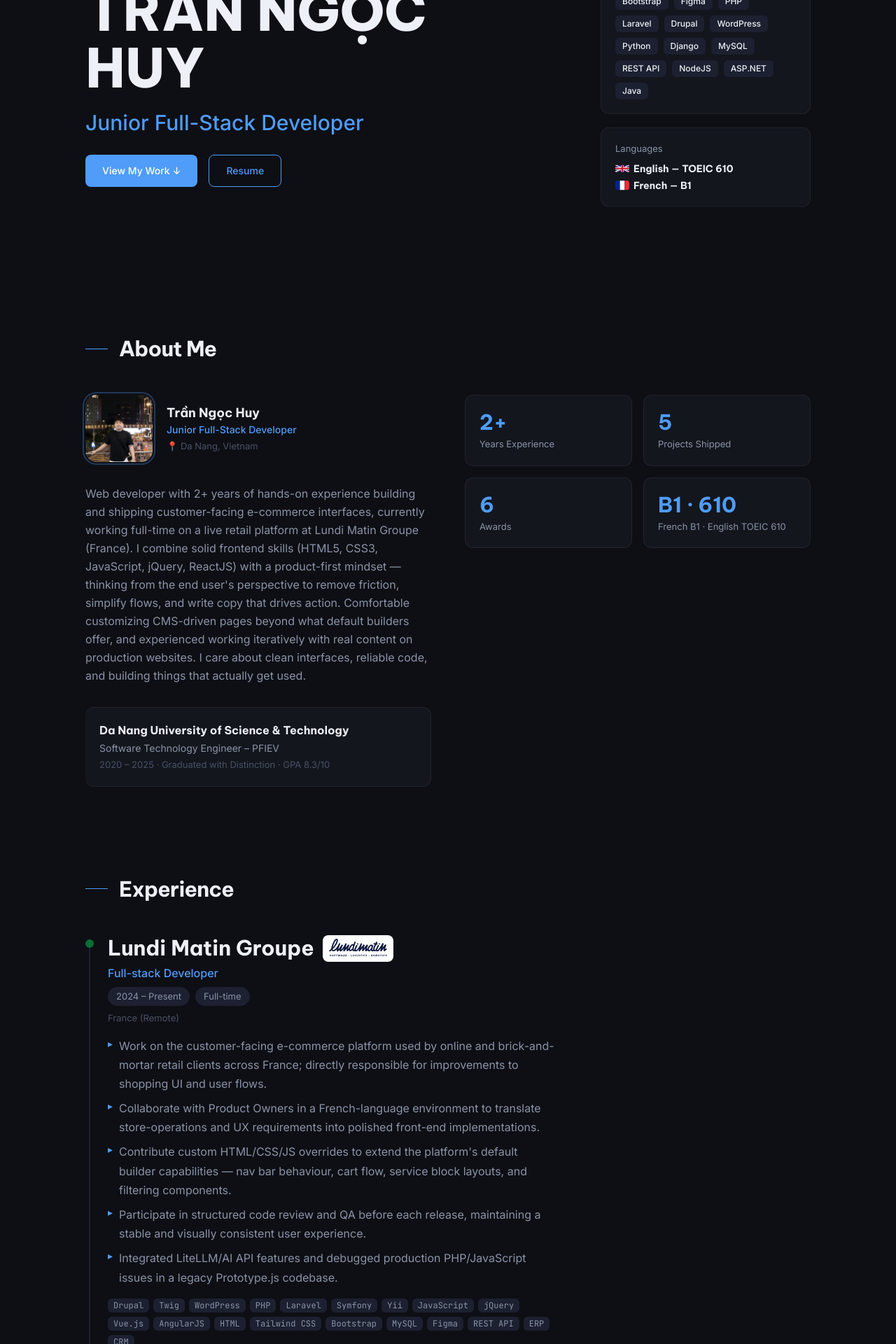
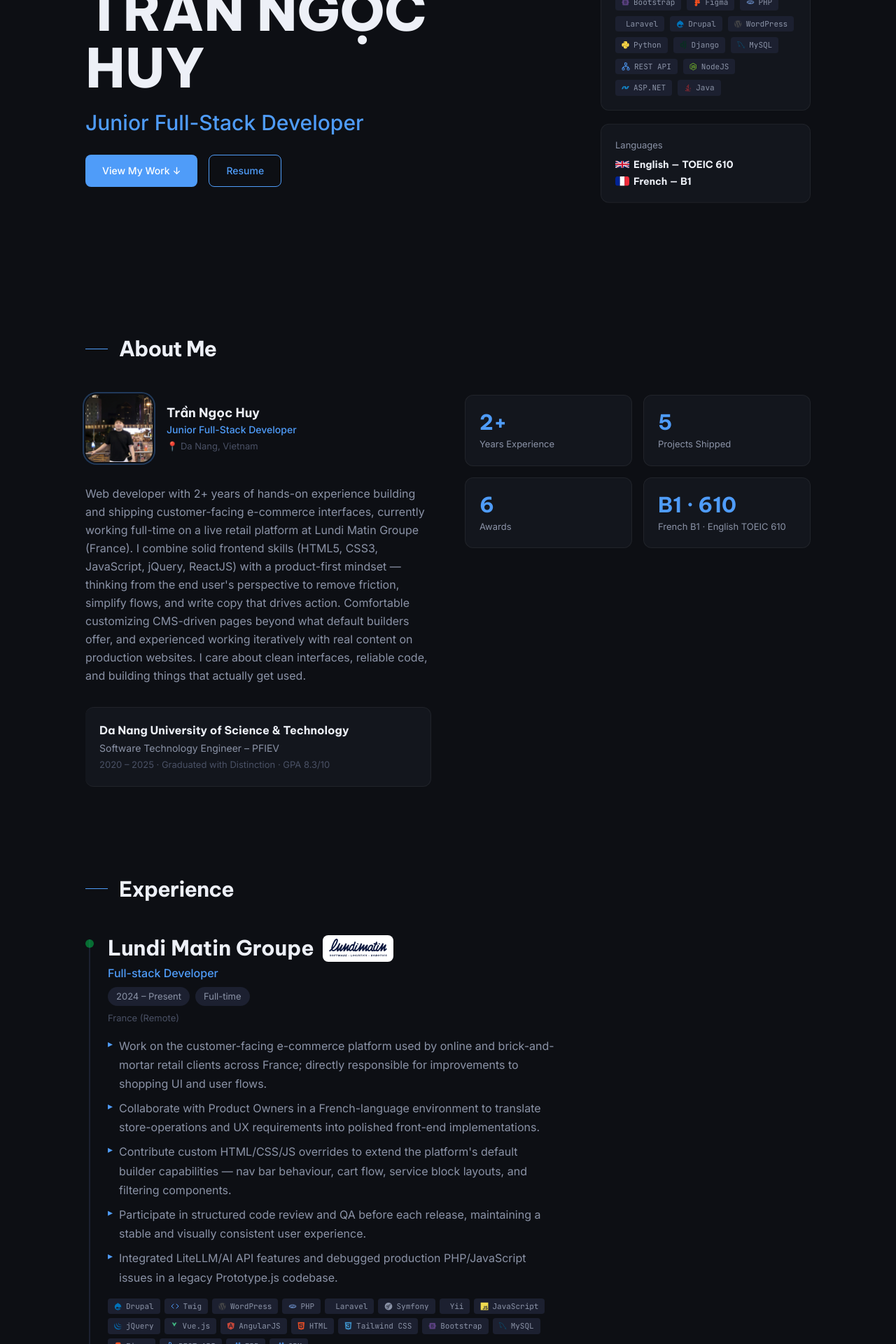
Before and after one commit to tnh4522/my-portfolio, a Next.js app: page / in a window 1280 px wide. Shown: the part 320-2240 px from the top of the page at 70% size. Built offline with nearby package versions, Linux system fonts and the light colour scheme.

Commit message:
style(ui): normalize whitespace and integrate SkillBadge imports
- Normalize whitespace across layout, Hero, DrupalCard, ProjectCard, and TimelineItem
- Add SkillBadge import to DrupalCard, ProjectCard, and Hero components

```diff
--- a/app/layout.tsx
+++ b/app/layout.tsx
@@ -58,6 +58,12 @@
       data-scroll-behavior="smooth"
       suppressHydrationWarning
     >
+      <head>
+        <link
+          rel="stylesheet"
+          href="https://cdn.jsdelivr.net/gh/devicons/devicon@latest/devicon.min.css"
+        />
+      </head>
       <body className="min-h-screen bg-bg-base text-text-primary font-body antialiased">
         <ThemeProvider>{children}</ThemeProvider>
       </body>
--- a/components/sections/Hero.tsx
+++ b/components/sections/Hero.tsx
@@ -4,6 +4,7 @@
 import Link from 'next/link';
 import Image from 'next/image';
 import { PERSONAL } from '@/lib/data';
+import SkillBadge from '@/components/ui/SkillBadge';
 
 /* ── animation presets ── */
 const fadeUp = {
@@ -58,12 +59,11 @@
     content: (
       <div className="flex flex-wrap gap-2">
         {PERSONAL.skill.map((tech) => (
-          <span
+          <SkillBadge
             key={tech}
-            className="rounded-md bg-bg-elevated px-2.5 py-1 text-xs font-medium text-text-primary"
-          >
-            {tech}
-          </span>
+            name={tech}
+            compact
+          />
         ))}
       </div>
     ),
--- a/components/ui/DrupalCard.tsx
+++ b/components/ui/DrupalCard.tsx
@@ -3,6 +3,7 @@
 import { useState } from 'react';
 import Image from 'next/image';
 import type { DrupalProject } from '@/lib/types';
+import SkillBadge from './SkillBadge';
 
 interface DrupalCardProps {
   project: DrupalProject;
@@ -83,12 +84,11 @@
         {/* Tags */}
         <div className="flex flex-wrap gap-1.5">
           {project.tags.map((tag) => (
-            <span
+            <SkillBadge
               key={tag}
-              className="px-2 py-0.5 rounded-md bg-bg-elevated text-text-muted text-xs font-mono transition-colors duration-300 group-hover:text-text-secondary"
-            >
-              {tag}
-            </span>
+              name={tag}
+              compact
+            />
           ))}
         </div>
       </div>
--- a/components/ui/ProjectCard.tsx
+++ b/components/ui/ProjectCard.tsx
@@ -1,6 +1,7 @@
 'use client';
 
 import type { Project } from '@/lib/types';
+import SkillBadge from './SkillBadge';
 
 interface ProjectCardProps {
   project: Project;
@@ -59,12 +60,11 @@
       <div className="mt-auto">
         <div className="flex flex-wrap gap-2">
           {project.tags.map((tag) => (
-            <span
+            <SkillBadge
               key={tag}
-              className="px-2.5 py-1 rounded-full bg-bg-elevated text-text-secondary text-xs font-mono"
-            >
-              {tag}
-            </span>
+              name={tag}
+              compact
+            />
           ))}
         </div>
       </div>
--- a/components/ui/SkillBadge.tsx
+++ b/components/ui/SkillBadge.tsx
@@ -1,13 +1,118 @@
 'use client';
+
+import {
+  Compass,
+  GitBranch,
+  Layers,
+  Network,
+  Key,
+  RefreshCw,
+  FileCheck,
+  Sparkles,
+  Code,
+} from 'lucide-react';
 
 interface SkillBadgeProps {
   name: string;
+  compact?: boolean;
 }
 
-export default function SkillBadge({ name }: SkillBadgeProps) {
+function getDeviconClass(name: string): string | null {
+  const normalized = name.toLowerCase();
+
+  if (normalized.includes('react')) return 'devicon-react-original colored';
+  if (normalized.includes('next.js')) return 'devicon-nextjs-plain';
+  if (normalized.includes('vue.js')) return 'devicon-vuejs-plain colored';
+  if (normalized.includes('angular')) return 'devicon-angularjs-plain colored';
+  if (normalized.includes('typescript')) return 'devicon-typescript-plain colored';
+  if (normalized.includes('vite')) return 'devicon-vite-plain colored';
+  if (normalized.includes('html')) return 'devicon-html5-plain colored';
+  if (normalized.includes('css')) return 'devicon-css3-plain colored';
+  if (normalized.includes('javascript')) return 'devicon-javascript-plain colored';
+  if (normalized.includes('jquery')) return 'devicon-jquery-plain colored';
+  if (normalized.includes('tailwind')) return 'devicon-tailwindcss-original colored';
+  if (normalized.includes('bootstrap')) return 'devicon-bootstrap-plain colored';
+  if (normalized.includes('figma')) return 'devicon-figma-plain colored';
+  if (normalized.includes('drupal')) return 'devicon-drupal-plain colored';
+  if (normalized.includes('wordpress')) return 'devicon-wordpress-plain colored';
+
+  // PHP & Frameworks
+  if (normalized.includes('laravel')) return 'devicon-laravel-original colored';
+  if (normalized.includes('symfony')) return 'devicon-symfony-original';
+  if (normalized.includes('yii')) return 'devicon-yiiframework-plain colored';
+  if (normalized.includes('php')) return 'devicon-php-plain colored';
+
+  // Java & Spring
+  if (normalized.includes('spring boot') || normalized.includes('spring')) return 'devicon-spring-plain colored';
+  if (normalized.includes('java')) return 'devicon-java-plain colored';
+
+  // Python & Django
+  if (normalized.includes('django')) return 'devicon-django-plain colored';
+  if (normalized.includes('python')) return 'devicon-python-plain colored';
+
+  // Node & Express
+  if (normalized.includes('express')) return 'devicon-express-original';
+  if (normalized.includes('nodejs') || normalized.includes('node')) return 'devicon-nodejs-plain colored';
+
+  // .NET
+  if (normalized.includes('asp.net') || normalized.includes('.net')) return 'devicon-dot-net-plain colored';
+
+  // Databases & Tools
+  if (normalized.includes('mysql')) return 'devicon-mysql-plain colored';
+  if (normalized.includes('mariadb')) return 'devicon-mariadb-plain colored';
+  if (normalized.includes('mongodb')) return 'devicon-mongodb-plain colored';
+
+  // Version Control
+  if (normalized.includes('github')) return 'devicon-github-original';
+  if (normalized.includes('gitlab')) return 'devicon-gitlab-plain colored';
+  if (normalized.includes('git')) return 'devicon-git-plain colored';
+
+  // Management & Systems
+  if (normalized.includes('docker')) return 'devicon-docker-plain colored';
+  if (normalized.includes('trello')) return 'devicon-trello-plain colored';
+  if (normalized.includes('jira')) return 'devicon-jira-plain colored';
+  if (normalized.includes('linux')) return 'devicon-linux-plain colored';
+
+  return null;
+}
+
+function getLucideIcon(name: string) {
+  const normalized = name.toLowerCase();
+
+  if (normalized.includes('ux design') || normalized.includes('ux')) return Compass;
+  if (normalized.includes('user flows') || normalized.includes('flow')) return GitBranch;
+  if (normalized.includes('component')) return Layers;
+
+  if (normalized.includes('twig')) return Code;
+  if (normalized.includes('rest') || normalized.includes('api')) return Network;
+  if (normalized.includes('jwt')) return Key;
+
+  if (normalized.includes('agile')) return Layers;
+  if (normalized.includes('scrum')) return RefreshCw;
+  if (normalized.includes('review')) return FileCheck;
+  if (normalized.includes('ci/cd')) return RefreshCw;
+
+  return Sparkles;
+}
+
+export default function SkillBadge({ name, compact = false }: SkillBadgeProps) {
+  const deviconClass = getDeviconClass(name);
+  const LucideIcon = !deviconClass ? getLucideIcon(name) : null;
+
   return (
-    <span className="inline-block px-3 py-1.5 rounded-full bg-bg-elevated text-text-secondary text-caption font-mono transition-colors duration-200 hover:bg-accent-blue/15 hover:text-accent-blue cursor-default select-none">
-      {name}
+    <span
+      className={`inline-flex items-center gap-1.5 font-mono transition-all duration-200 border border-transparent cursor-default select-none shrink-0
+        ${compact
+          ? 'px-2 py-0.5 rounded bg-bg-elevated text-text-secondary text-[11px] hover:bg-accent-blue/10 hover:text-text-primary'
+          : 'px-3.5 py-1.5 rounded-full bg-bg-elevated text-text-secondary text-caption hover:bg-accent-blue/15 hover:text-text-primary hover:border-accent-blue/30'
+        }`}
+    >
+      {deviconClass ? (
+        <i className={`${deviconClass} ${compact ? 'text-[11px]' : 'text-sm'} shrink-0`} />
+      ) : LucideIcon ? (
+        <LucideIcon className={`${compact ? 'w-3 h-3' : 'w-3.5 h-3.5'} text-accent-blue shrink-0`} />
+      ) : null}
+      <span>{name}</span>
     </span>
   );
 }
--- a/components/ui/TimelineItem.tsx
+++ b/components/ui/TimelineItem.tsx
@@ -2,6 +2,7 @@
 
 import { motion, useReducedMotion } from 'framer-motion';
 import Image from 'next/image';
+import SkillBadge from './SkillBadge';
 
 interface TimelineItemProps {
   company: string;
@@ -115,12 +116,11 @@
         {techStack && techStack.length > 0 && (
           <div className="flex flex-wrap gap-1.5 mt-4">
             {techStack.map((tech) => (
-              <span
+              <SkillBadge
                 key={tech}
-                className="rounded-md bg-bg-elevated px-2 py-0.5 text-xs font-mono text-text-secondary"
-              >
-                {tech}
-              </span>
+                name={tech}
+                compact
+              />
             ))}
           </div>
         )}
```
